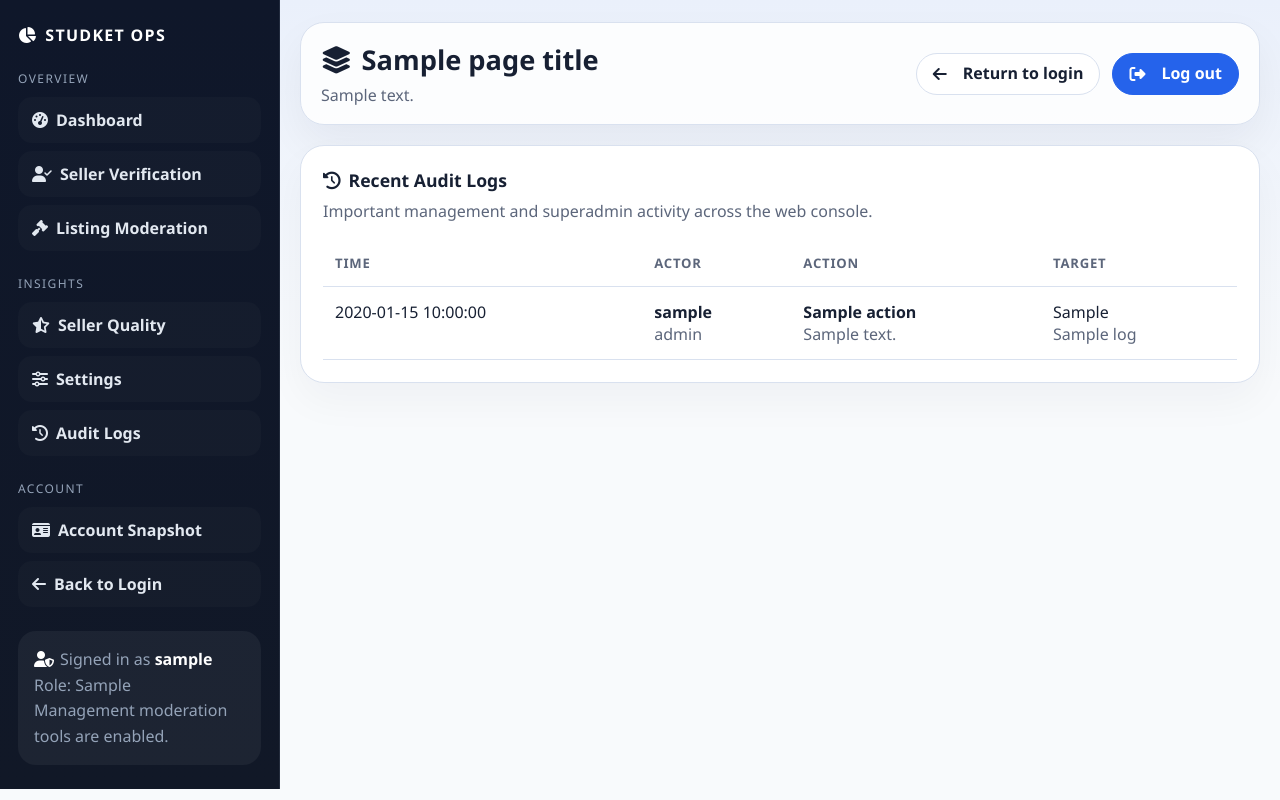
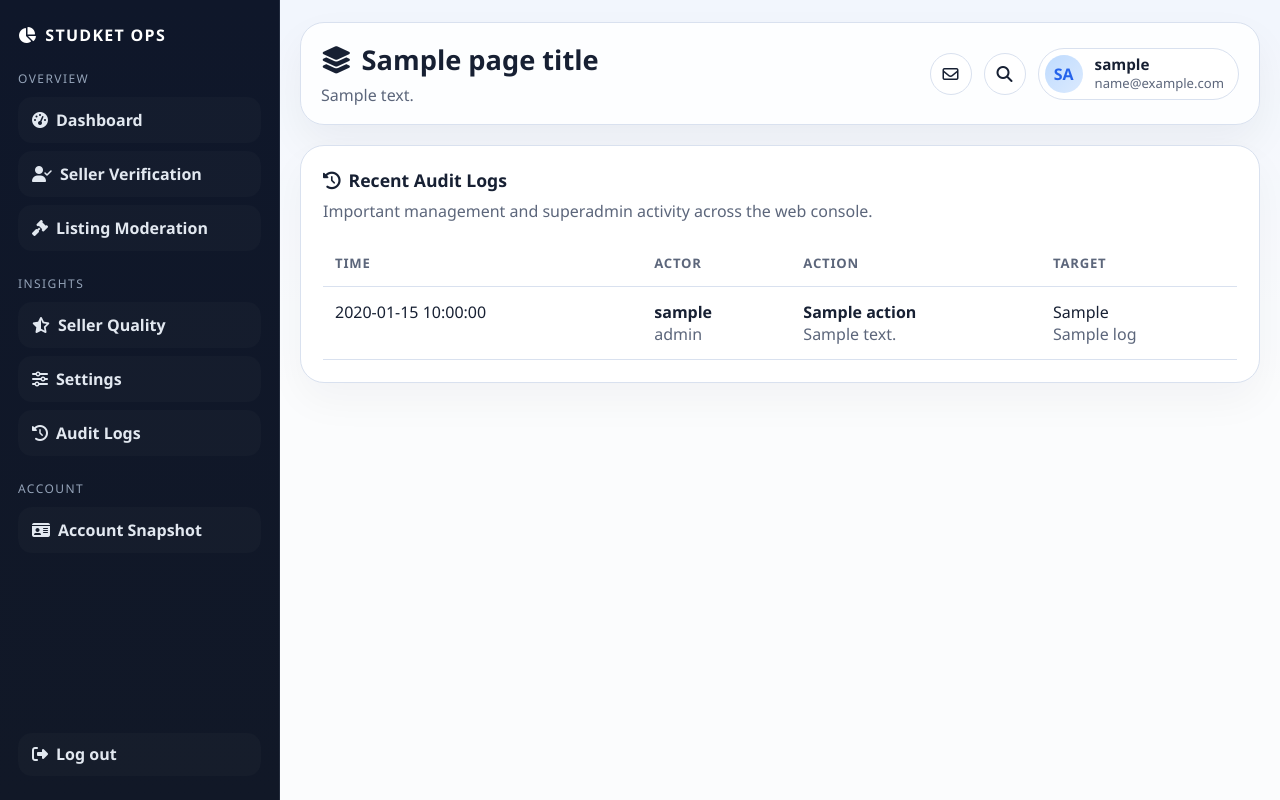
Before and after one commit to Terriakidesu/studket-backend, a FastAPI app: template app/templates/dashboard/audit.html in a window 1280 px wide. Run offline with FastAPI, Linux system fonts and the light colour scheme; the template is opened without the code that fills it: most values are stand-ins (such as "Sample title", 1, 10 or a date in 2020); parts of the project's set-up code (start-up, migrations or seed data) failed here and were passed over.

Commit message:
Refine dashboard shell layout

```diff
--- a/app/templates/dashboard/base.html
+++ b/app/templates/dashboard/base.html
@@ -25,12 +25,29 @@
         color: var(--ink);
         font-family: "Segoe UI", sans-serif;
     }
-    .app-shell { display: grid; grid-template-columns: 280px 1fr; min-height: 100vh; }
+    .dashboard-shell {
+        width: 100%;
+        margin: 0;
+        padding: 0;
+    }
+    .app-shell {
+        display: block;
+        min-height: 100vh;
+        background: rgba(255, 255, 255, 0.35);
+        overflow: hidden;
+    }
     .sidebar {
-        position: sticky; top: 0; padding: 24px 18px;
-        align-self: start;
+        position: fixed;
+        top: 0;
+        left: 0;
+        width: 280px;
+        height: 100vh;
+        padding: 24px 18px;
+        display: flex;
+        flex-direction: column;
         background: linear-gradient(180deg, #0f172a, #111827); color: white;
         border-right: 1px solid rgba(148, 163, 184, 0.14);
+        z-index: 10;
     }
     .brand {
         display: block; margin-bottom: 24px; color: white; text-decoration: none;
@@ -48,11 +65,13 @@
     }
     .sidebar-link:hover, .sidebar-link:focus { background: rgba(37, 99, 235, 0.18); color: white; }
     .sidebar-link.active { background: var(--sidebar-active); color: white; }
-    .sidebar-meta {
-        margin-top: 24px; padding: 16px; border-radius: 18px;
-        background: rgba(255,255,255,.05); color: var(--sidebar-muted); line-height: 1.6;
+    .sidebar-footer { margin-top: auto; }
+    .main {
+        min-width: 0;
+        margin-left: 280px;
+        width: calc(100% - 280px);
+        padding: 22px 20px 36px;
     }
-    .main { padding: 22px 20px 36px; }
     .navbar {
         display: flex; justify-content: space-between; align-items: center; gap: 16px;
         margin-bottom: 20px; padding: 18px 20px; background: rgba(255,255,255,.86);
@@ -62,6 +81,44 @@
     .navbar h1 { margin: 0; font-size: 1.7rem; }
     .navbar p { margin: 6px 0 0; color: var(--muted); }
     .actions { display: flex; gap: 12px; align-items: center; flex-wrap: wrap; }
+    .nav-icon {
+        width: 42px;
+        height: 42px;
+        padding: 0;
+        border-radius: 14px;
+    }
+    .profile-chip {
+        display: inline-flex;
+        align-items: center;
+        gap: 12px;
+        padding: 6px 14px 6px 6px;
+        border-radius: 999px;
+        background: #fff;
+        border: 1px solid var(--line);
+    }
+    .profile-avatar {
+        width: 38px;
+        height: 38px;
+        border-radius: 50%;
+        display: inline-flex;
+        align-items: center;
+        justify-content: center;
+        background: linear-gradient(135deg, #bfdbfe, #dbeafe);
+        color: var(--accent);
+        font-weight: 800;
+        text-transform: uppercase;
+    }
+    .profile-copy {
+        line-height: 1.2;
+    }
+    .profile-copy strong {
+        display: block;
+        font-size: .95rem;
+    }
+    .profile-copy span {
+        color: var(--muted);
+        font-size: .82rem;
+    }
     .button, button {
         display: inline-flex;
         align-items: center;
@@ -107,16 +164,35 @@
     .success-btn { color: var(--success); border-color: rgba(22,101,52,.2); }
     .muted { color: var(--muted); }
     @media (max-width: 1180px) {
-        .app-shell { grid-template-columns: 1fr; }
-        .sidebar { position: static; border-right: 0; border-bottom: 1px solid rgba(148, 163, 184, 0.14); }
+        .app-shell { min-height: 100vh; border-radius: 0; }
+        .sidebar {
+            position: static;
+            width: auto;
+            height: auto;
+            min-height: auto;
+            border-right: 0;
+            border-bottom: 1px solid rgba(148, 163, 184, 0.14);
+            overflow: visible;
+        }
+        .main {
+            margin-left: 0;
+            width: 100%;
+        }
     }
     @media (max-width: 1100px) {
         .metrics, .content-grid, .mini-grid { grid-template-columns: 1fr; }
+    }
+    @media (max-width: 760px) {
+        .navbar { flex-direction: column; align-items: flex-start; }
+        .actions { width: 100%; }
+        .profile-chip { max-width: 100%; }
+        .profile-copy span { overflow-wrap: anywhere; }
     }
 </style>
 {% endblock %}
 
 {% block content %}
+<div class="dashboard-shell">
     <div class="app-shell">
         <aside class="sidebar">
             <a class="brand" href="/"><i class="fa-solid fa-chart-pie" style="margin-right:8px;"></i>Studket Ops</a>
@@ -143,18 +219,16 @@
                 <p class="sidebar-title">Account</p>
                 <nav class="sidebar-nav">
                     <a class="sidebar-link {% if active_page == 'account' %}active{% endif %}" href="/dashboard/account"><i class="fa-solid fa-id-card" style="margin-right:8px;"></i>Account Snapshot</a>
-                <a class="sidebar-link" href="/auth/login"><i class="fa-solid fa-arrow-left" style="margin-right:8px;"></i>Back to Login</a>
                 </nav>
             </div>
 
-        <div class="sidebar-meta">
-            <i class="fa-solid fa-user-shield" style="margin-right:6px; color:white;"></i>Signed in as <strong style="color:white;">{{ account.username }}</strong><br>
-            Role: {{ account.account_type }}<br>
-            {% if is_superadmin %}
-            Superadmin controls are enabled.
-            {% else %}
-            Management moderation tools are enabled.
-            {% endif %}
+            <div class="sidebar-footer">
+                <form method="post" action="/logout">
+                    <input type="hidden" name="csrf_token" value="{{ csrf_token }}">
+                    <button type="submit" class="sidebar-link" style="width:100%; text-align:left; border:0;">
+                        <i class="fa-solid fa-right-from-bracket" style="margin-right:8px;"></i>Log out
+                    </button>
+                </form>
             </div>
         </aside>
 
@@ -165,15 +239,24 @@
                     <p>{{ page_description }}</p>
                 </div>
                 <div class="actions">
-                <a class="button" href="/auth/login"><i class="fa-solid fa-arrow-left" style="margin-right:8px;"></i>Return to login</a>
-                <form method="post" action="/logout">
-                    <input type="hidden" name="csrf_token" value="{{ csrf_token }}">
-                    <button type="submit" class="primary"><i class="fa-solid fa-right-from-bracket" style="margin-right:8px;"></i>Log out</button>
-                </form>
+                    <button type="button" class="button nav-icon" aria-label="Messages">
+                        <i class="fa-regular fa-envelope"></i>
+                    </button>
+                    <button type="button" class="button nav-icon" aria-label="Search">
+                        <i class="fa-solid fa-magnifying-glass"></i>
+                    </button>
+                    <div class="profile-chip">
+                        <span class="profile-avatar">{{ account.username[:2] }}</span>
+                        <span class="profile-copy">
+                            <strong>{{ account.username }}</strong>
+                            <span>{{ account.email }}</span>
+                        </span>
+                    </div>
                 </div>
             </section>
 
             {% block dashboard_content %}{% endblock %}
         </main>
     </div>
+</div>
 {% endblock %}
```
Lines whose indentation alone changed are shown as unchanged.
